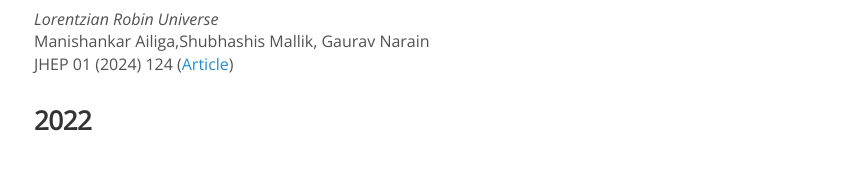
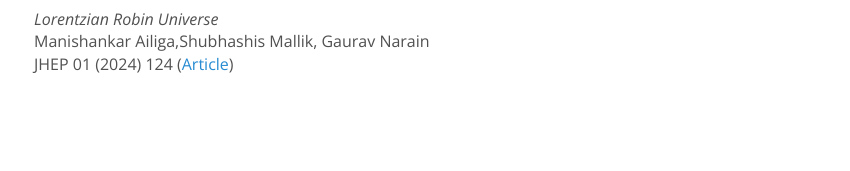
Before and after one commit to gravitygroupchep/gravitygroupchep.github.io, a Jekyll site: the page built from publications.md, in a window 1280 px wide. Shown: the part 129-300 px from the top of the page, without its empty margins (221-1071 px from the left). Built offline with Jekyll 4.4.1, drawn with Linux system fonts in a browser that asks for light colours; nearby versions of some CDN libraries; comment, search, counter and statistics services are not loaded.

Commit message:
Update publications.md

```diff
--- a/publications.md
+++ b/publications.md
@@ -8,8 +8,3 @@ permalink: /publication/
 _Lorentzian Robin Universe_<br>
 Manishankar Ailiga,Shubhashis Mallik, Gaurav Narain<br>
  JHEP 01 (2024) 124 ([Article](https://inspirehep.net/literature/2684604))
-
-
-
-
-### 2022
```
